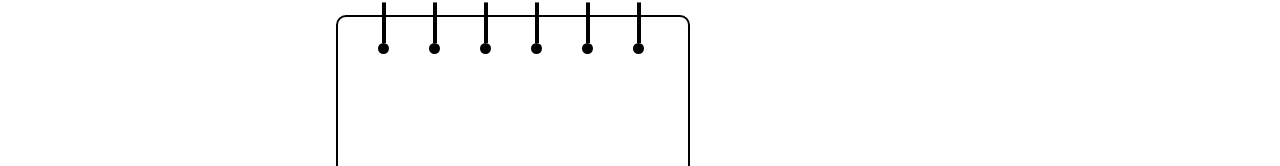
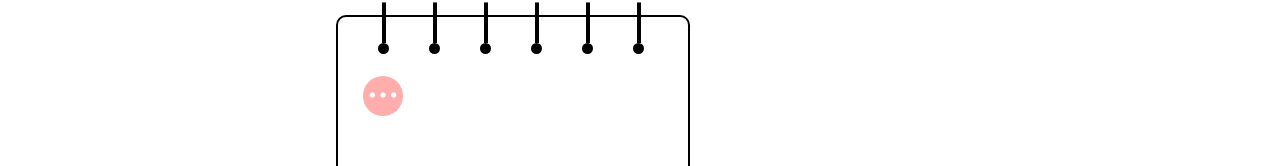
Before and after one commit to kirong99/frontnewbie, a React (Create React App) app: page /Todo in a window 1280 px wide. Shown: the part 210-376 px from the top of the page. Built offline with nearby package versions, Linux system fonts and the light colour scheme; a web font is replaced by a local one.

Commit message:
[2022-10-03]option 버튼

```diff
--- a/src/Main/Todo.js
+++ b/src/Main/Todo.js
@@ -1,6 +1,16 @@
 import React from "react";
+import option from '../image/option.png';
 
 function Todo(){
+/*  <script>
+ const option_button = function(){
+    $('#option').click(function(){
+      if($('#option').css("display") == "none"){
+        $('#option_layout').show();
+      }
+    })
+  }
+</script> */
     return(
         <div className='content'>
         <div className='left'>
@@ -12,6 +22,13 @@ function Todo(){
             <div><div className='line'></div><div className='circle'></div></div>
             <div><div className='line'></div><div className='circle'></div></div>
           </div>
+          <div className="option" id="option">
+            <img className='option_ico' src={option} alt='option'/>
+          </div>
+          <div id="option_layout">
+              <button id="revise">내용 수정하기</button>
+              <button id="color_revise">색상 수정하기</button>
+          </div>
 
         </div>
         <div className='right'>
@@ -21,6 +38,9 @@ function Todo(){
         </div>
       </div>
     )
+
+
 }
 
+
 export default Todo;
--- a/src/main.css
+++ b/src/main.css
@@ -4,5 +4,10 @@
 .content .left .sp>div{float: left; margin-left: 40px;}
 .content .left .sp .line{width: 4px; height: 40px; background-color: #000;}
 .content .left .sp .circle{width: 11px; height: 11px; background-color: #000; border-radius: 50%;}
+.content .left .option{width: 40px; height: 40px; position: relative; border-radius: 50%; margin-top: 74px; margin-left: 25px; background: rgba(255, 159, 159, .85);}
+.content .left .option img{width: 32px; position: absolute; top: 3px; left: 4px;}
+.content .left #option_layout{width: 115px; border: 1px solid black; border-radius: 8px; margin-left: 25px; display: none;}
+.content .left #option_layout button{border: none; background: none; width: 115px; height: 30px;}
+.content .left #option_layout #revise{border-bottom: 1px solid black;}
 .content .right{width: 400px; height: 400px; float: right; margin-right: 285px; margin-top: 220px; background-color: #F7FF00; box-shadow: 10px 10px 10px #00000029;}
 .content .right .sticker{width: 212px; height: 53px; background-color: rgba(255, 159, 159, .85); margin-top: -26px;}
```
Also changed, not shown: src/image/option.png (added).
